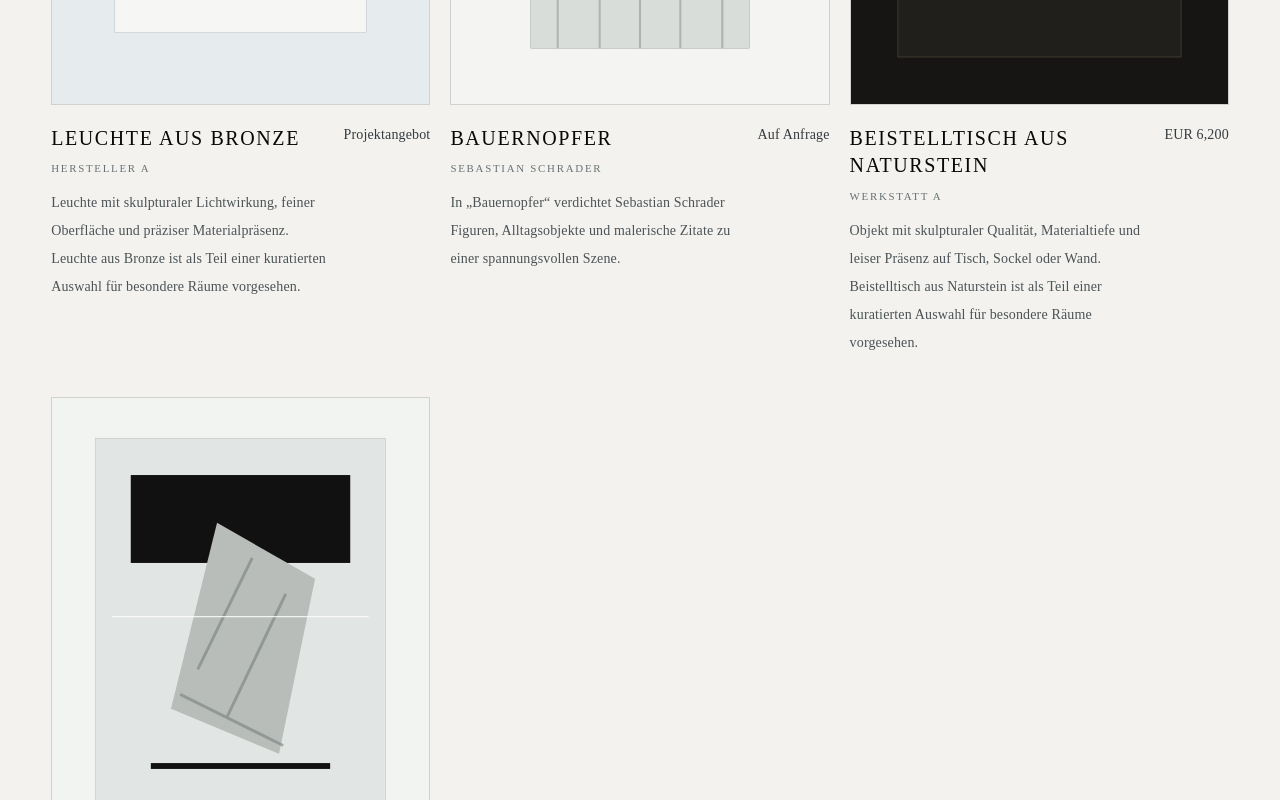
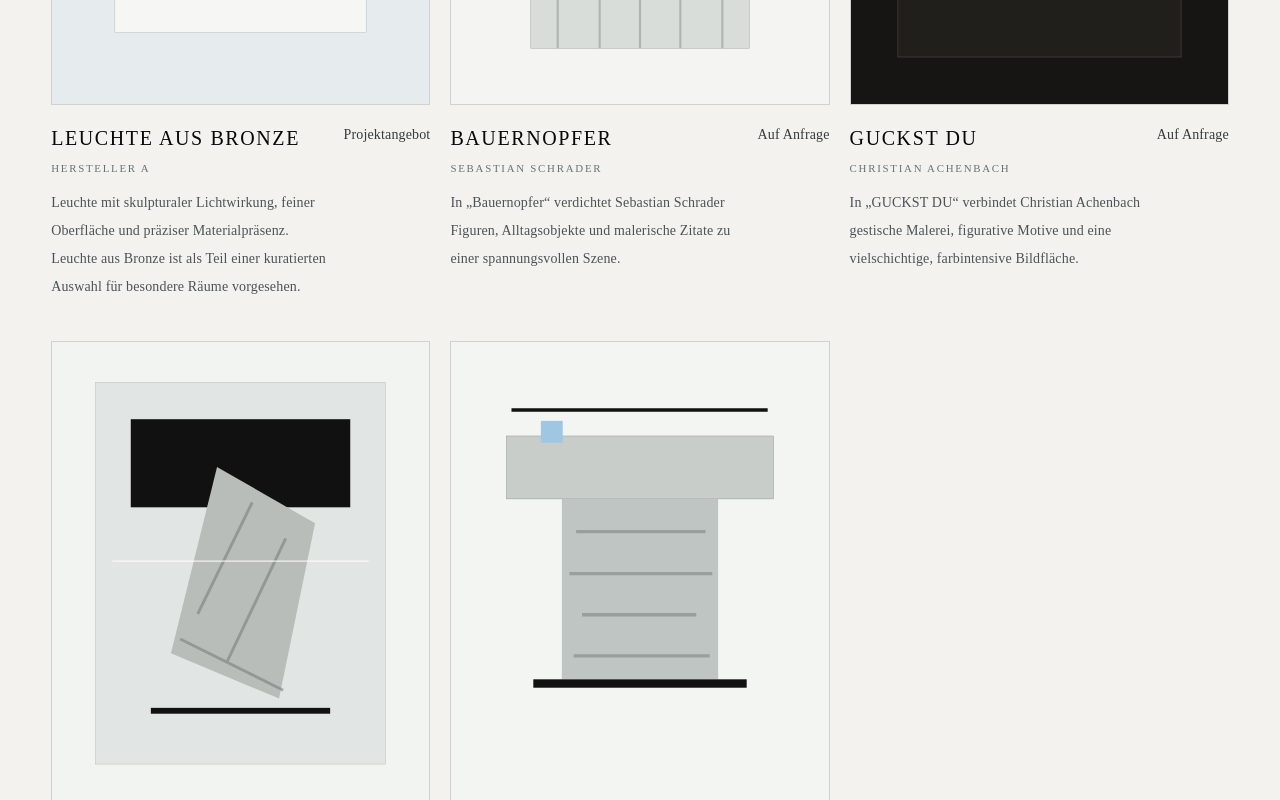
Before and after one commit to getyour-design/getyour-design, a Next.js app: page / in a window 1280 px wide. Shown: the part 2580-3380 px from the top of the page. Built offline with nearby package versions, Linux system fonts and the light colour scheme.

Commit message:
Add Christian Achenbach artwork and refine art gallery

```diff
--- a/app/[locale]/[...slug]/page.tsx
+++ b/app/[locale]/[...slug]/page.tsx
@@ -930,7 +930,7 @@ function EnglishArtPage() {
     <main>
       <PageHero eyebrow="Art" title="Artworks, works on paper, sculptures and editions." description="Selected works for rooms, collections and interiors with an independent point of view." />
       <section className="section-pad bg-[#f3f2ef]">
-        <div className="mx-auto grid max-w-[1540px] gap-x-5 gap-y-10 md:grid-cols-2 lg:grid-cols-3">
+        <div className="mx-auto grid max-w-[1320px] gap-x-5 gap-y-10 md:grid-cols-[1.6fr_1fr] md:items-start">
           {artworks.map((artwork, index) => {
             const productHref = artwork.productSlug ? `/en/shop/${artwork.productSlug}` : undefined;
 
@@ -938,10 +938,10 @@ function EnglishArtPage() {
             <article key={artwork.title}>
               {artwork.images && productHref ? (
                 <Link className="group block" href={productHref}>
-                  <ProductCardMedia aspectClassName="aspect-[4/3]" images={artwork.images} fit="cover" index={index} palette={artwork.palette} title={artwork.title} />
+                  <Image alt={artwork.images[0].alt || artwork.title} className="h-auto w-full" height={artwork.imageHeight ?? 1200} sizes="(min-width: 768px) 60vw, 100vw" src={artwork.images[0].src} width={artwork.imageWidth ?? 1200} />
                 </Link>
               ) : artwork.images ? (
-                <ProductCardMedia aspectClassName="aspect-[4/3]" images={artwork.images} fit="cover" index={index} palette={artwork.palette} title={artwork.title} />
+                <Image alt={artwork.images[0].alt || artwork.title} className="h-auto w-full" height={artwork.imageHeight ?? 1200} sizes="(min-width: 768px) 60vw, 100vw" src={artwork.images[0].src} width={artwork.imageWidth ?? 1200} />
               ) : (
                 <PlaceholderArtwork aspectClassName="aspect-[4/3]" index={index} palette={artwork.palette} />
               )}
--- a/app/art/page.tsx
+++ b/app/art/page.tsx
@@ -1,8 +1,8 @@
 import type { Metadata } from "next";
+import Image from "next/image";
 import Link from "next/link";
 import { PageHero } from "../components/PageHero";
 import { PlaceholderArtwork } from "../components/PlaceholderArtwork";
-import { ProductCardMedia } from "../components/ProductMedia";
 import { EntityActions } from "../components/EntityActions";
 import { artworks } from "../data/artworks";
 
@@ -24,7 +24,7 @@ export default function ArtPage() {
         description="Ausgewählte Arbeiten für Räume, Sammlungen und Interieurs mit eigenem Blick."
       />
       <section className="section-pad bg-[#f3f2ef]">
-        <div className="mx-auto grid max-w-[1540px] gap-x-5 gap-y-10 md:grid-cols-2 lg:grid-cols-3">
+        <div className="mx-auto grid max-w-[1320px] gap-x-5 gap-y-10 md:grid-cols-[1.6fr_1fr] md:items-start">
           {artworks.map((artwork, index) => {
             const productHref = artwork.productSlug ? `/de/shop/${artwork.productSlug}` : undefined;
 
@@ -32,10 +32,10 @@ export default function ArtPage() {
             <article key={artwork.title}>
               {artwork.images && productHref ? (
                 <Link className="group block" href={productHref}>
-                  <ProductCardMedia aspectClassName="aspect-[4/3]" images={artwork.images} fit="cover" index={index} palette={artwork.palette} title={artwork.title} />
+                  <Image alt={artwork.images[0].alt || artwork.title} className="h-auto w-full" height={artwork.imageHeight ?? 1200} sizes="(min-width: 768px) 60vw, 100vw" src={artwork.images[0].src} width={artwork.imageWidth ?? 1200} />
                 </Link>
               ) : artwork.images ? (
-                <ProductCardMedia aspectClassName="aspect-[4/3]" images={artwork.images} fit="cover" index={index} palette={artwork.palette} title={artwork.title} />
+                <Image alt={artwork.images[0].alt || artwork.title} className="h-auto w-full" height={artwork.imageHeight ?? 1200} sizes="(min-width: 768px) 60vw, 100vw" src={artwork.images[0].src} width={artwork.imageWidth ?? 1200} />
               ) : (
                 <PlaceholderArtwork aspectClassName="aspect-[4/3]" index={index} palette={artwork.palette} />
               )}
--- a/app/components/ProductMedia.tsx
+++ b/app/components/ProductMedia.tsx
@@ -103,19 +103,20 @@ export function ProductGallery({ images, index, palette, title }: ProductGallery
     return <PlaceholderArtwork index={index} palette={palette} />;
   }
 
-  const isArtworkCover = images[0].src.includes("sebastian-schrader-");
+  const isArtworkCover = images[0].src.includes("sebastian-schrader-") || images[0].src.includes("christian-achenbach-");
+  const artworkAspectClass = images[0].src.includes("christian-achenbach-") ? "aspect-[184/154]" : "aspect-[4/3]";
 
   return (
     <div>
       <button
         aria-label={`${images[0].alt || title} vergrößern`}
-        className={`group relative w-full cursor-zoom-in overflow-hidden ${isArtworkCover ? "aspect-[4/3] bg-[#f8f8f6]" : "aspect-video"}`}
+        className={`group relative w-full cursor-zoom-in overflow-hidden ${isArtworkCover ? `${artworkAspectClass} bg-[#f8f8f6]` : "aspect-video"}`}
         onClick={() => setActiveImage(images[0])}
         type="button"
       >
         <GalleryImage
           image={images[0]}
-          fit={isArtworkCover ? "contain" : "cover"}
+          fit="cover"
           priority
           sizes="(min-width: 1024px) 55vw, 100vw"
           title={title}
--- a/app/data/artworks.ts
+++ b/app/data/artworks.ts
@@ -6,6 +6,8 @@ export type Artwork = {
   price: string;
   palette: string;
   aspectClassName?: string;
+  imageWidth?: number;
+  imageHeight?: number;
   productSlug?: string;
   images?: { src: string; alt: string }[];
 };
@@ -19,6 +21,8 @@ export const artworks: Artwork[] = [
     price: "Auf Anfrage",
     palette: "bg-[#282427]",
     aspectClassName: "aspect-[4/3]",
+    imageWidth: 3508,
+    imageHeight: 2616,
     productSlug: "sebastian-schrader-bauernopfer",
     images: [
       {
@@ -28,19 +32,21 @@ export const artworks: Artwork[] = [
     ],
   },
   {
-    title: "Papierarbeit mit mineralischer Fläche",
-    artist: "Künstlerposition A",
-    medium: "Mineralpigment auf Leinen",
-    year: "2026",
-    price: "EUR 4,200",
-    palette: "bg-[#e7e0d5]",
-  },
-  {
-    title: "Kleine Skulptur aus Bronze",
-    artist: "Künstlerposition B",
-    medium: "Gegossene Bronze",
-    year: "2025",
+    title: "GUCKST DU",
+    artist: "Christian Achenbach",
+    medium: "Öl und Acryl auf Leinwand, gerahmt",
+    year: "2011",
     price: "Auf Anfrage",
-    palette: "bg-[#5d5247]",
+    palette: "bg-[#e2ddd3]",
+    aspectClassName: "aspect-[184/154]",
+    imageWidth: 1481,
+    imageHeight: 1772,
+    productSlug: "christian-achenbach-guckst-du",
+    images: [
+      {
+        src: "/images/products/christian-achenbach-guckst-du-01-cover.jpg",
+        alt: "Christian Achenbach, GUCKST DU, 2011, Öl und Acryl auf Leinwand, gerahmt",
+      },
+    ],
   },
 ];
--- a/app/data/products.ts
+++ b/app/data/products.ts
@@ -18,6 +18,14 @@ const bauernopferImageSources = [
 
 function bauernopferImages(alts: string[]): ProductImage[] {
   return bauernopferImageSources.map((src, index) => ({ src, alt: alts[index] }));
+}
+
+const guckstDuImageSources = [
+  "/images/products/christian-achenbach-guckst-du-01-cover.jpg",
+];
+
+function guckstDuImages(alts: string[]): ProductImage[] {
+  return guckstDuImageSources.map((src, index) => ({ src, alt: alts[index] }));
 }
 
 const cowhideSeatImageSources = [
@@ -676,7 +684,7 @@ const categorySeeds: ProductCategorySeed[] = [
         description:
           "In \u201eBauernopfer\u201c verdichtet Sebastian Schrader Figuren, Alltagsobjekte und malerische Zitate zu einer spannungsvollen Szene.",
         artistBio:
-          "Sebastian Schrader, geboren 1978 in Berlin, studierte Malerei an der Kunsthochschule Berlin-Weißensee bei Prof. Werner Liebmann. Nach seinem Diplom 2006 wurde er 2007 Meisterschüler; er lebt und arbeitet in Berlin.",
+          "Sebastian Schrader, geboren 1978 in Berlin, studierte Malerei an der Kunsthochschule Berlin-Weißensee bei Prof. Werner Liebmann. Nach seinem Diplom 2006 wurde er 2007 Meisterschüler; er lebt und arbeitet in Berlin. Seine figurative Malerei steht im erweiterten Dialog mit der Neuen Leipziger Schule: einer heterogenen, seit den 1990er-Jahren international präsenten Strömung zeitgenössischer Malerei, die an die Leipziger Tradition der gegenständlichen, handwerklich präzisen Bildfindung anknüpft. Sie bezeichnet keinen einheitlichen Stil, sondern unterschiedliche künstlerische Positionen zwischen figurativer Erzählung, Landschaft, Interieur und subjektiver Bildsprache.",
         origin: "Berlin, Deutschland",
         uniqueNote: "Unikat, 2010. Öl auf Leinwand, 180 × 240 cm. Zustand und Verfügbarkeit werden auf Anfrage bestätigt.",
         ctaLabel: "Verfügbarkeit anfragen",
@@ -685,6 +693,105 @@ const categorySeeds: ProductCategorySeed[] = [
         ]),
         metaTitle: "Sebastian Schrader \u2013 Bauernopfer",
         metaDescription: "Bauernopfer (2010) von Sebastian Schrader. Öl auf Leinwand, 180 × 240 cm, Preis auf Anfrage.",
+      },
+      {
+        title: "GUCKST DU",
+        maker: "Christian Achenbach",
+        slug: "christian-achenbach-guckst-du",
+        price: "Auf Anfrage",
+        material: "Öl und Acryl auf Leinwand, gerahmt",
+        dimensions: "184 × 154 cm",
+        dimensionsDetails: ["Höhe: 184 cm", "Breite: 154 cm", "Gerahmt"],
+        materialDetails: ["Öl auf Leinwand", "Acryl auf Leinwand", "Gerahmt"],
+        status: "preis-auf-anfrage",
+        availability: "Preis auf Anfrage",
+        description: "In „GUCKST DU“ verbindet Christian Achenbach gestische Malerei, figurative Motive und eine vielschichtige, farbintensive Bildfläche.",
+        longDescription: ["Die Arbeit aus dem Jahr 2011 verbindet Öl und Acryl zu einer dichten, offenen Komposition.", "Wiederkehrende Hüte, Augen und strahlenartige Linien schaffen eine eigene Bildwelt zwischen Beobachtung, Humor und malerischer Energie."],
+        origin: "2011",
+        uniqueNote: "2011. Öl und Acryl auf Leinwand, gerahmt, 184 × 154 cm. Zustand und Verfügbarkeit auf Anfrage.",
+        ctaLabel: "Verfügbarkeit anfragen",
+        images: guckstDuImages([
+          "Christian Achenbach, GUCKST DU, 2011, Öl und Acryl auf Leinwand, gerahmt",
+        ]),
+        metaTitle: "Christian Achenbach – GUCKST DU",
+        metaDescription: "GUCKST DU (2011) von Christian Achenbach. Öl und Acryl auf Leinwand, gerahmt, 184 × 154 cm. Preis auf Anfrage.",
+        localized: {
+          en: {
+            title: "GUCKST DU",
+            cardTitle: "GUCKST DU",
+            priceNote: "Price and availability on request.",
+            shortDescription: "In GUCKST DU, Christian Achenbach brings together gestural painting, figurative motifs and a layered, high-chroma picture field.",
+            longDescription: ["Created in 2011, the work combines oil and acrylic in a dense, open composition.", "Recurring hats, eyes and radiating lines create a distinctive world between observation, humour and painterly energy."],
+            dimensionsDetails: ["Height: 184 cm", "Width: 154 cm", "Framed"],
+            materialDetails: ["Oil on canvas", "Acrylic on canvas", "Framed"],
+            origin: "2011",
+            uniqueNote: "2011. Oil and acrylic on canvas, framed, 184 × 154 cm. Condition and availability on request.",
+            ctaLabel: "Request availability",
+            images: guckstDuImages(["Christian Achenbach, GUCKST DU, 2011, oil and acrylic on canvas, framed"]),
+            metaTitle: "Christian Achenbach – GUCKST DU",
+            metaDescription: "GUCKST DU (2011) by Christian Achenbach. Oil and acrylic on canvas, framed, 184 × 154 cm. Price on request.",
+          },
+          fr: {
+            title: "GUCKST DU",
+            cardTitle: "GUCKST DU",
+            priceNote: "Prix et disponibilité sur demande.",
+            shortDescription: "Dans GUCKST DU, Christian Achenbach associe peinture gestuelle, motifs figuratifs et surface picturale dense aux couleurs intenses.",
+            longDescription: ["Réalisée en 2011, l'œuvre associe huile et acrylique dans une composition dense et ouverte.", "Chapeaux, yeux et lignes rayonnantes composent un univers singulier, entre observation, humour et énergie picturale."],
+            dimensionsDetails: ["Hauteur : 184 cm", "Largeur : 154 cm", "Encadré"],
+            materialDetails: ["Huile sur toile", "Acrylique sur toile", "Encadré"],
+            origin: "2011",
+            uniqueNote: "2011. Huile et acrylique sur toile, encadré, 184 × 154 cm. État et disponibilité sur demande.",
+            ctaLabel: "Demander la disponibilité",
+            images: guckstDuImages(["Christian Achenbach, GUCKST DU, 2011, huile et acrylique sur toile, encadré"]),
+            metaTitle: "Christian Achenbach – GUCKST DU",
+            metaDescription: "GUCKST DU (2011) de Christian Achenbach. Huile et acrylique sur toile, encadré, 184 × 154 cm. Prix sur demande.",
+          },
+          es: {
+            title: "GUCKST DU",
+            cardTitle: "GUCKST DU",
+            priceNote: "Precio y disponibilidad bajo consulta.",
+            shortDescription: "En GUCKST DU, Christian Achenbach reúne pintura gestual, motivos figurativos y una superficie pictórica intensa y estratificada.",
+            longDescription: ["La obra de 2011 combina óleo y acrílico en una composición densa y abierta.", "Sombreros, ojos y líneas radiantes crean un mundo propio entre observación, humor y energía pictórica."],
+            dimensionsDetails: ["Alto: 184 cm", "Ancho: 154 cm", "Enmarcado"],
+            materialDetails: ["Óleo sobre lienzo", "Acrílico sobre lienzo", "Enmarcado"],
+            origin: "2011",
+            uniqueNote: "2011. Óleo y acrílico sobre lienzo, enmarcado, 184 × 154 cm. Estado y disponibilidad bajo consulta.",
+            ctaLabel: "Consultar disponibilidad",
+            images: guckstDuImages(["Christian Achenbach, GUCKST DU, 2011, óleo y acrílico sobre lienzo, enmarcado"]),
+            metaTitle: "Christian Achenbach – GUCKST DU",
+            metaDescription: "GUCKST DU (2011), de Christian Achenbach. Óleo y acrílico sobre lienzo, enmarcado, 184 × 154 cm. Precio bajo consulta.",
+          },
+          zh: {
+            title: "GUCKST DU",
+            cardTitle: "GUCKST DU",
+            priceNote: "价格与供应情况请咨询。",
+            shortDescription: "在《GUCKST DU》中，Christian Achenbach 将手势性绘画、具象母题与色彩浓烈的多层画面融为一体。",
+            longDescription: ["这件2011年的作品以油画与丙烯构成浓密而开放的画面。", "反复出现的帽子、眼睛与放射状线条，在观察、幽默与绘画能量之间形成独特的图像世界。"],
+            dimensionsDetails: ["高度：184 厘米", "宽度：154 厘米", "带框"],
+            materialDetails: ["布面油画", "布面丙烯", "带框"],
+            origin: "2011年",
+            uniqueNote: "2011年。布面油画与丙烯，带框，184 × 154 厘米。状态与供应情况请咨询。",
+            ctaLabel: "咨询供应情况",
+            images: guckstDuImages(["Christian Achenbach，《GUCKST DU》，2011年，布面油画与丙烯，带框"]),
+            metaTitle: "Christian Achenbach – GUCKST DU",
+            metaDescription: "Christian Achenbach 的《GUCKST DU》（2011年）。布面油画与丙烯，带框，184 × 154 厘米。价格请咨询。",
+          },
+          ar: {
+            title: "GUCKST DU",
+            cardTitle: "GUCKST DU",
+            priceNote: "السعر والتوفر عند الطلب.",
+            shortDescription: "في عمل GUCKST DU، يجمع كريستيان آخنباخ بين الرسم الإيمائي والرموز التصويرية وسطح لوني كثيف متعدد الطبقات.",
+            longDescription: ["يجمع العمل، المنجز عام 2011، بين الزيت والأكريليك في تكوين كثيف ومفتوح.", "تشكّل القبعات والعيون والخطوط المشعّة عالماً بصرياً خاصاً بين المراقبة والفكاهة والطاقة التصويرية."],
+            dimensionsDetails: ["الارتفاع: 184 سم", "العرض: 154 سم", "مؤطر"],
+            materialDetails: ["زيت على قماش", "أكريليك على قماش", "مؤطر"],
+            origin: "2011",
+            uniqueNote: "2011. زيت وأكريليك على قماش، مؤطر، 184 × 154 سم. الحالة والتوفر عند الطلب.",
+            ctaLabel: "طلب التوفر",
+            images: guckstDuImages(["كريستيان آخنباخ، GUCKST DU، 2011، زيت وأكريليك على قماش، مؤطر"]),
+            metaTitle: "Christian Achenbach – GUCKST DU",
+            metaDescription: "GUCKST DU (2011) لكريستيان آخنباخ. زيت وأكريليك على قماش، مؤطر، 184 × 154 سم. السعر عند الطلب.",
+          },
+        },
       },
       { title: "Papierarbeit mit Struktur", slug: "papierarbeit-mit-struktur", price: "Auf Anfrage", material: "Papier, Pigment, Strukturauftrag", dimensions: "70 x 100 cm" },
       { title: "Mineralische Fläche auf Leinen", price: "EUR 4,200", material: "Mineralpigment auf Leinen", dimensions: "90 x 120 cm" },
@@ -1014,6 +1121,7 @@ const curatedShopProductSlugs = [
   "54couture-teppich-kuhfell",
   "leuchte-aus-bronze",
   "sebastian-schrader-bauernopfer",
+  "christian-achenbach-guckst-du",
   "beistelltisch-aus-naturstein",
   "vase-aus-glasierter-keramik",
 ];
```
Also changed, not shown: 1 other file (tests, documents, lock files or other folders).
